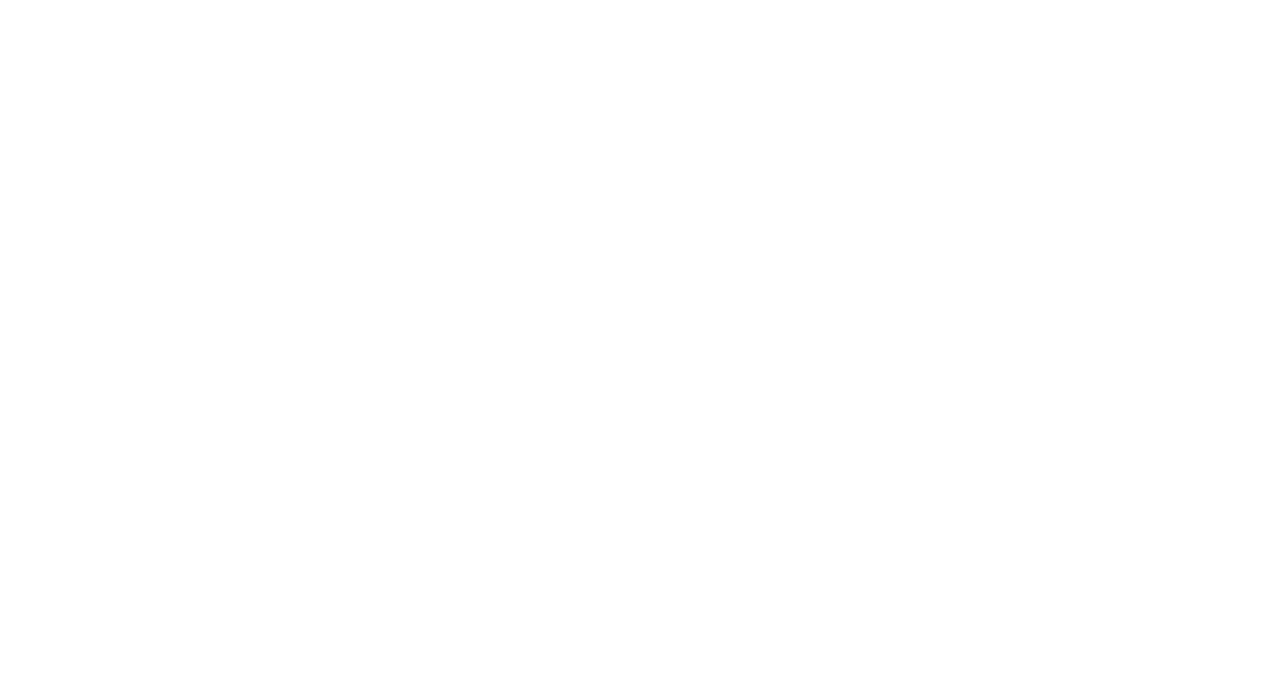
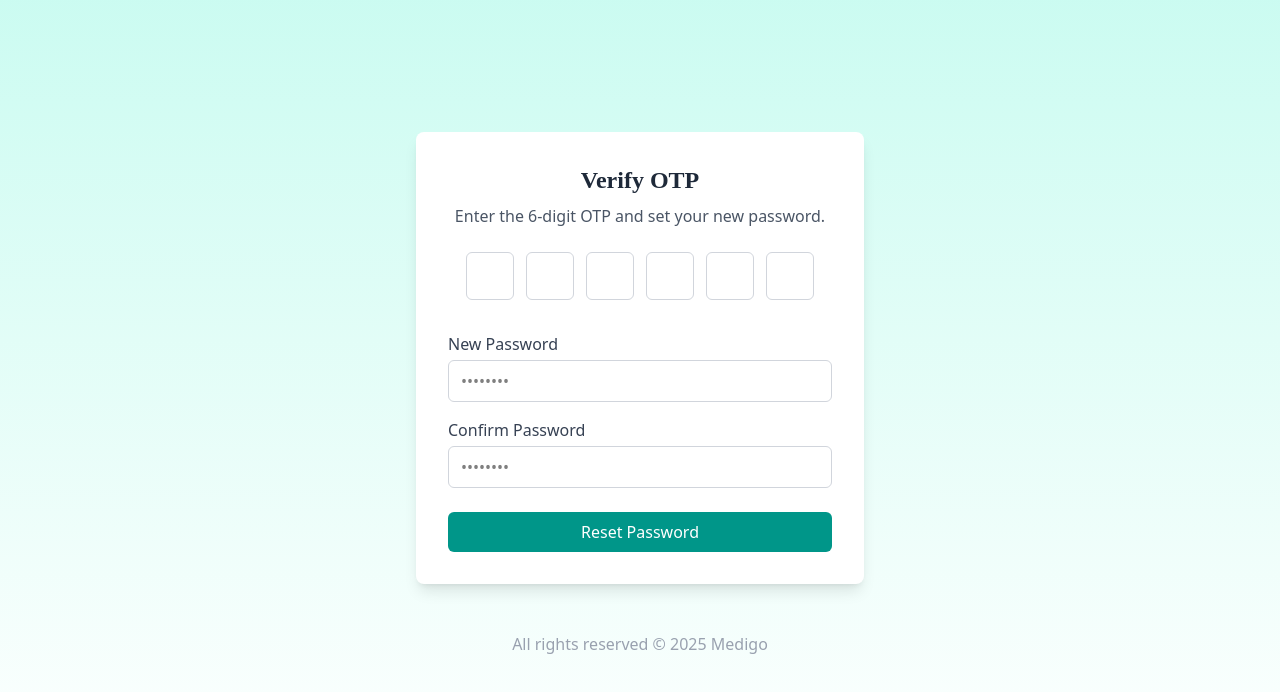
Before and after one commit to a9irudhh/medigo, a React (Vite) app in the folder frontend/: page /reset-password in a window 1280 px wide. Before the commit this address had no page. Shown: the top 692 px of the page. Built offline with nearby package versions, Linux system fonts and the light colour scheme; a web font is replaced by a local one.

Commit message:
password reset, not found page, ui chnages to profile and update profile changes. Reset password backend api error

```diff
--- a/frontend/index.html
+++ b/frontend/index.html
@@ -2,11 +2,11 @@
 <html lang="en">
   <head>
     <meta charset="UTF-8" />
-    <link rel="icon" type="image/svg+xml" href="/vite.svg" />
-    <meta name="viewport" content="width=device-width, initial-scale=1.0" />
     <link rel="preconnect" href="https://fonts.googleapis.com">
 <link rel="preconnect" href="https://fonts.gstatic.com" crossorigin>
 <link href="https://fonts.googleapis.com/css2?family=Atkinson+Hyperlegible+Mono:ital,wght@0,200..800;1,200..800&family=Elms+Sans:ital,wght@0,100..900;1,100..900&family=Jomhuria&family=Libre+Baskerville:ital,wght@0,400;0,700;1,400&display=swap" rel="stylesheet">
+    <link rel="icon" type="image/svg+xml" href="/vite.svg" />
+    <meta name="viewport" content="width=device-width, initial-scale=1.0" />
     <title>Medigo</title>
   </head>
   <body>
--- a/frontend/package.json
+++ b/frontend/package.json
@@ -13,11 +13,12 @@
     "@emotion/react": "^11.14.0",
     "@emotion/styled": "^11.14.1",
     "@mui/icons-material": "^7.3.2",
-    "@mui/material": "^7.3.2",
+    "@mui/material": "^7.3.5",
     "@tailwindcss/vite": "^4.1.13",
     "axios": "^1.12.2",
     "react": "^19.1.1",
     "react-dom": "^19.1.1",
+    "react-icons": "^5.5.0",
     "react-router-dom": "^7.9.1",
     "zustand": "^5.0.8"
   },
--- a/frontend/src/App.jsx
+++ b/frontend/src/App.jsx
@@ -7,6 +7,9 @@
 import VerifyEmailPage from './pages/VerifyEmailPage';
 import useAuthStore from './store/authStore';
 import ChatPage from './pages/ChatPage';
+import OtpVerificationPage from './pages/OtpVerificationPage';
+import NotFoundPage from './pages/NotFoundPage';
+import Footer from './components/Footer';
 
 const PrivateRoute = ({ children }) => {
   const { isAuthenticated } = useAuthStore();
@@ -22,14 +25,12 @@
           <Route path="/login" element={<LoginPage />} />
           <Route path="/signup" element={<SignupPage />} />
           <Route path="/home" element={<PrivateRoute><HomePage /></PrivateRoute>} />
-          {/* <Route path="/profile" element={<PrivateRoute><ProfilePage /></PrivateRoute>} />
-          <Route path="/update-profile" element={<PrivateRoute><UpdateProfilePage /></PrivateRoute>} />
-          <Route path="/verify-email" element={<PrivateRoute><VerifyEmailPage /></PrivateRoute>} />
-          <Route path="/verify-phone" element={<PrivateRoute><VerifyPhonePage /></PrivateRoute>} /> */}
           <Route path="/profile" element={<PrivateRoute><ProfilePage /></PrivateRoute>} />
           <Route path="/update-profile" element={<PrivateRoute><UpdateProfilePage /></PrivateRoute>} />
           <Route path="/verify-email" element={<PrivateRoute><VerifyEmailPage /></PrivateRoute>} />
           <Route path="/chat" element={<PrivateRoute><ChatPage /></PrivateRoute>} />
+          <Route path="/reset-password" element={<OtpVerificationPage />} />
+          <Route path="/*" element={<NotFoundPage />} />
         </Routes>
       </div>
     </Router>
--- a/frontend/src/components/Footer.jsx
+++ b/frontend/src/components/Footer.jsx
@@ -1,6 +1,6 @@
 const Footer = () => {
     return (
-            <p className="fixed bottom-0 w-full py-4 text-center text-gray-400  mt-8">All rights reserved © {new Date().getFullYear()} Medigo</p>
+            <p className="w-full bottom-0  text-center text-gray-400  mt-12 mb-3">All rights reserved © {new Date().getFullYear()} Medigo</p>
     )
 }
 
--- a/frontend/src/pages/HomePage.jsx
+++ b/frontend/src/pages/HomePage.jsx
@@ -9,10 +9,10 @@
         navigate('/chat');
     }
     return (
-        <>
+        <div className="flex flex-col min-h-screen">
             <Header />
             <div
-            className="flex flex-col items-center justify-center h-[calc(100vh-300px)] pt-10
+            className="flex flex-grow flex-col items-center justify-center h-[calc(100vh-300px)] pt-10
                  bg-gradient-to-b from-teal-50 to-white">
                 <button
                 onClick={handleClick}
@@ -24,7 +24,7 @@
                 <p className="pt-5 text-center text-gray-500">Click on the <strong>New Chat</strong> button to interact with the <br/> <strong>Medigo Agent</strong> and Book an appointment with the Doctor</p>
             </div>
             <Footer />
-        </>
+        </div>
     )
 }
 
--- a/frontend/src/pages/LoginPage.jsx
+++ b/frontend/src/pages/LoginPage.jsx
@@ -3,14 +3,35 @@
 import { login } from '../services/api';
 import useAuthStore from '../store/authStore';
 import Footer from '../components/Footer';
+import VisibilityIcon  from '@mui/icons-material/Visibility';
+import VisibilityOffIcon from '@mui/icons-material/VisibilityOff';
+import {forgotPassword} from '../services/api';
 
 const LoginPage = () => {
   const [identifier, setIdentifier] = useState('');
   const [password, setPassword] = useState('');
+  const [showPass, setShowPass] = useState(false);
   const [loading, setLoading] = useState(false);
   const [error, setError] = useState('');
   const navigate = useNavigate();
   const authLogin = useAuthStore((state) => state.login);
+
+  const handleForgotPassword = async () => {
+    if (!identifier) {
+      alert("Please enter your email or phone number to reset your password.");
+      return;
+    } else {
+      try {
+        await forgotPassword(identifier);
+        // alert("If the provided email/phone is registered, a password reset link/OTP has been sent.");
+
+        // navigate to a dedicated forgot password page to enter the OTP
+        navigate('/reset-password', {state: {identifier}});
+      } catch (err) {
+        alert("Failed to initiate password reset. Please try again later.");
+      }
+    }
+  }
 
   const handleSubmit = async (e) => {
     e.preventDefault();
@@ -29,7 +50,9 @@
   };
 
   return (
-    <div className="flex items-center justify-center min-h-screen bg-gradient-to-b from-teal-100 to teal-50">
+    <div className='flex flex-col items-center justify-center min-h-screen bg-gradient-to-b from-teal-100 to teal-50'>
+
+    <div className="flex flex-grow items-center justify-center  ">
       <div className="w-full max-w-md p-8 space-y-8 bg-white rounded-lg shadow-xl">
         <div>
             <h2 className="text-3xl font-extrabold text-center text-gray-900">
@@ -54,32 +77,41 @@
               onChange={(e) => setIdentifier(e.target.value)}
               required
               className="w-full px-3 py-2 border border-gray-300 rounded-md shadow-sm focus:ring-primary focus:border-primary"
-            />
+              />
           </div>
 
-          <div>
             <label htmlFor="password" a className="block text-sm font-medium text-gray-700 mb-1">
               Password
             </label>
+          <div className='relative w-full'>
             <input
               id="password"
               name="password"
-              type="password"
+              type={showPass ? "text" : "password"}
               placeholder="••••••••"
               value={password}
               onChange={(e) => setPassword(e.target.value)}
               required
               className="w-full px-3 py-2 border border-gray-300 rounded-md shadow-sm focus:ring-primary focus:border-primary"
             />
+            <button type='button' onClick={() => (setShowPass(prev => !prev))}
+             className='absolute inset-y-0 right-3 flex items-center text-gray-500 mb-8'
+             >
+              {
+                showPass ?
+                <VisibilityOffIcon className='' />:
+                <VisibilityIcon className=''/>
+              }
+            </button>
+            <button type='button' onClick={handleForgotPassword} className='w-full text-sm text-right mt-3 text-gray-400'>Forgot Password?</button>
           </div>
-
           {error && <p className="text-sm text-red-600 text-center">{error}</p>}
 
           <div>
             <button
               type="submit"
               disabled={loading}
-              className="w-full flex justify-center py-2 px-4 border border-transparent rounded-md shadow-sm text-sm font-medium border-2 text-blue-500 hover:text-white bg-primary hover:bg-blue-700 focus:outline-none focus:ring-2 focus:ring-offset-2 focus:ring-primary disabled:bg-gray-400"
+              className="w-full flex justify-center py-2 px-4 rounded-md shadow-sm text-sm font-medium border-1 text-blue-500 hover:text-white bg-primary hover:bg-blue-700 focus:outline-none focus:ring-2 focus:ring-offset-2 focus:ring-primary disabled:bg-gray-400"
             >
               {loading ? 'Logging in...' : 'Login'}
             </button>
@@ -93,8 +125,9 @@
           </Link>
         </p>
       </div>
+    </div>
       <Footer />
-    </div>
+              </div>
   );
 };
 
--- /dev/null
+++ b/frontend/src/pages/NotFoundPage.jsx
@@ -0,0 +1,32 @@
+import { useNavigate } from 'react-router-dom';
+import Footer from '../components/Footer';
+
+const NotFoundPage = () => {
+    const navigate = useNavigate();
+    return (
+        <div className='min-h-screen flex flex-col'>
+
+        <div className="flex flex-grow flex-col items-center justify-center bg-gradient-to-b from-gray-300 to-white text-center px-6">
+      <h1 className="text-9xl font-extrabold text-teal-500">404</h1>
+
+      <h2 className="text-3xl font-bold text-gray-800 mt-4">
+        Page Not Found
+      </h2>
+
+      <p className="text-gray-600 mt-2">
+        The page you're looking for doesn't exist or has been moved.
+      </p>
+
+      <button
+        onClick={() => navigate("/")}
+        className="mt-6 px-6 py-3 bg-teal-600 text-white rounded-md text-sm font-medium hover:bg-teal-700 transition-all"
+        >
+        Go to Home
+      </button>
+          </div>
+          <Footer />
+    </div>
+    )
+}
+
+export default NotFoundPage;
--- /dev/null
+++ b/frontend/src/pages/OtpVerificationPage.jsx
@@ -0,0 +1,131 @@
+import React, { useState, useRef } from "react";
+import { useLocation, useNavigate } from "react-router-dom";
+import Footer from "../components/Footer";
+import { resetPassword } from "../services/api";
+
+const OtpVerificationPage = () => {
+  const location = useLocation();
+  const navigate = useNavigate();
+  const { identifier } = location.state || {};
+  const email = identifier;
+  const [otp, setOtp] = useState(["", "", "", "", "", ""]);
+  const [password, setPassword] = useState("");
+  const [confirmPassword, setConfirmPassword] = useState("");
+
+  const inputRefs = useRef([]);
+
+  const handleOtpChange = (value, index) => {
+    if (!/^\d*$/.test(value)) return;
+
+    const updated = [...otp];
+    updated[index] = value;
+    setOtp(updated);
+
+    if (value && index < 5) {
+      inputRefs.current[index + 1].focus();
+    }
+  };
+
+  const handleOtpBackspace = (e, index) => {
+    if (e.key === "Backspace" && otp[index] === "" && index > 0) {
+      inputRefs.current[index - 1].focus();
+    }
+  };
+
+  const handleVerify = async () => {
+    const finalOtp = otp.join("");
+
+    if (finalOtp.length !== 6) {
+      alert("Please enter all 6 digits of the OTP.");
+      return;
+    }
+
+    if (!password || !confirmPassword) {
+      alert("Please fill in both password fields.");
+      return;
+    }
+
+    if (password !== confirmPassword) {
+      alert("Passwords do not match.");
+      return;
+    }
+
+    console.log("OTP:", finalOtp);
+    console.log("Password:", password);
+
+    // call reset-password API here
+    try {
+      await resetPassword(finalOtp, email, password);
+      navigate('/login');
+    } catch (err) {
+      alert(err.response?.data?.message || 'Password reset failed. Please try again.');
+      navigate('/login');
+    }
+
+  };
+
+  return (
+    <div className="min-h-screen flex flex-col items-center justify-center bg-gradient-to-b from-teal-100 to-white px-6">
+      <div className="bg-white shadow-lg rounded-lg p-8 max-w-md w-full text-center ">
+
+        <h2 className="text-2xl font-bold text-gray-800">Verify OTP</h2>
+        <p className="text-gray-600 mt-2">
+          Enter the 6-digit OTP and set your new password.
+        </p>
+
+        {/* OTP Section */}
+        <div className="flex justify-center gap-3 mt-6">
+          {otp.map((digit, i) => (
+            <input
+              key={i}
+              ref={(el) => (inputRefs.current[i] = el)}
+              type="text"
+              maxLength={1}
+              value={digit}
+              onChange={(e) => handleOtpChange(e.target.value, i)}
+              onKeyDown={(e) => handleOtpBackspace(e, i)}
+              className="w-12 h-12 text-center border border-gray-300 rounded-md text-xl font-medium focus:outline-none focus:ring-2 focus:ring-teal-500"
+            />
+          ))}
+        </div>
+
+        {/* Password Fields */}
+        <div className="mt-8 text-left">
+          <label className="block mb-1 text-gray-700 font-medium">
+            New Password
+          </label>
+          <input
+            type="password"
+            placeholder="••••••••"
+            value={password}
+            onChange={(e) => setPassword(e.target.value)}
+            className="w-full px-3 py-2 border border-gray-300 rounded-md focus:outline-none focus:ring-2 focus:ring-teal-500"
+          />
+
+          <label className="block mt-4 mb-1 text-gray-700 font-medium">
+            Confirm Password
+          </label>
+          <input
+            type="password"
+            placeholder="••••••••"
+            value={confirmPassword}
+            onChange={(e) => setConfirmPassword(e.target.value)}
+            className="w-full px-3 py-2 border border-gray-300 rounded-md focus:outline-none focus:ring-2 focus:ring-teal-500"
+          />
+        </div>
+
+        {/* Verify Button */}
+        <button
+          onClick={handleVerify}
+          className="mt-6 w-full py-2 bg-teal-600 text-white rounded-md font-medium hover:bg-teal-700 transition"
+        >
+          Reset Password
+        </button>
+
+      </div>
+      <Footer />
+    </div>
+  );
+};
+
+export default OtpVerificationPage;
--- a/frontend/src/services/api.js
+++ b/frontend/src/services/api.js
@@ -23,5 +23,7 @@
 export const startConversationReq = () => api.post('/chat/message');
 export const sendUserChat = (message,conversationId) => api.post('/chat/message', { message, conversationId });
 export const sendEmailVerificationOTP = () => api.post('/users/resend-email-otp');
+export const forgotPassword = (email) => api.post('/users/forgot-password', { email });
+export const resetPassword = (email, otp, newPassword) => api.post('/users/reset-password', { otp, email, newPassword });
 
 export default api;
```
Also changed, not shown: frontend/src/pages/ProfilePage.jsx (+7 -7 lines), frontend/src/pages/SignupPage.jsx (+7 -5 lines), frontend/src/pages/UpdateProfilePage.jsx (+5 -3 lines), 1 other file (tests, documents, lock files or other folders).
